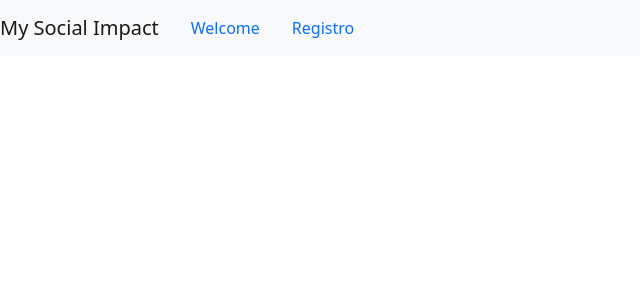
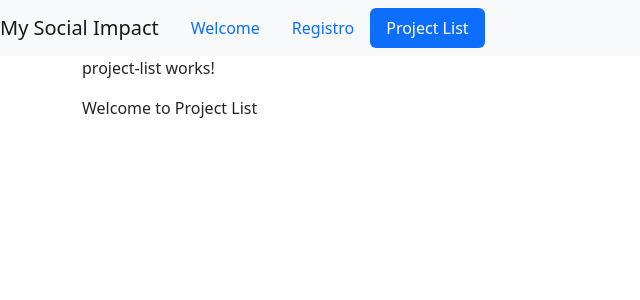
Before and after one commit to antonio-dembo/my-social-impact, an Angular app in the folder Web/ClientApp/MySocialImpact/: page /projects in a window 1280 px wide. Before the commit this address led to /. Shown: the top 300 px of the page, without its empty margins (0-640 px from the left). Built offline with nearby package versions, Linux system fonts and the light colour scheme.

Commit message:
Create project list page + configure page route #4

```diff
--- a/Web/ClientApp/MySocialImpact/src/app/app.component.html
+++ b/Web/ClientApp/MySocialImpact/src/app/app.component.html
@@ -4,6 +4,7 @@
   <ul class='nav nav-pills'>
     <li><a class='nav-link' routerLinkActive='active' routerLink='/welcome'>Welcome</a></li>
     <li><a class='nav-link' routerLinkActive='active' routerLink='/registro'>Registro</a></li>
+    <li><a class='nav-link' routerLinkActive='active' routerLink='/projects'>Project List</a></li>
   </ul>
 </nav>
 <div class='container' role="banner">
--- a/Web/ClientApp/MySocialImpact/src/app/app.module.ts
+++ b/Web/ClientApp/MySocialImpact/src/app/app.module.ts
@@ -7,12 +7,14 @@ import { RouterModule } from '@angular/router';
 import { AppComponent } from './app.component';
 import { RegistroComponent } from './paginas/registro/registro.component';
 import { WelcomeComponent } from './paginas/home/welcome.component';
+import { ProjectListComponent } from './paginas/projeto/project-list.component';
 
 @NgModule({
   declarations: [
     AppComponent,
     RegistroComponent,
-    WelcomeComponent
+    WelcomeComponent,
+    ProjectListComponent
   ],
   imports: [
     BrowserModule,
@@ -22,7 +24,7 @@ import { WelcomeComponent } from './paginas/home/welcome.component';
       { path: '', redirectTo: '/welcome', pathMatch: 'full'},
       { path: 'registro', component: RegistroComponent},
       { path: 'welcome', component: WelcomeComponent},
-      //{ path: '**', redirectTo: '/welcome', pathMatch: 'full'}
+      { path: 'projects', component: ProjectListComponent}
      ])
   ],
   bootstrap: [AppComponent]
--- /dev/null
+++ b/Web/ClientApp/MySocialImpact/src/app/paginas/projeto/project-list.component.html
@@ -0,0 +1,3 @@
+<p>project-list works!</p>
+
+<div> Welcome to {{ pageTitle }}</div>
--- /dev/null
+++ b/Web/ClientApp/MySocialImpact/src/app/paginas/projeto/project-list.component.ts
@@ -0,0 +1,15 @@
+import { Component, OnInit } from '@angular/core';
+
+@Component({
+  selector: 'msi-project-list',
+  templateUrl: './project-list.component.html',
+  styleUrls: ['./project-list.component.css']
+})
+export class ProjectListComponent implements OnInit {
+  pageTitle = 'Project List';
+  constructor() { }
+
+  ngOnInit(): void {
+  }
+
+}
```
Also changed, not shown: Web/ClientApp/MySocialImpact/src/app/paginas/home/welcome.component.html (line endings or trailing spaces), Web/ClientApp/MySocialImpact/src/app/paginas/projeto/project-list.component.css (added), 1 other file (tests, documents, lock files or other folders).
